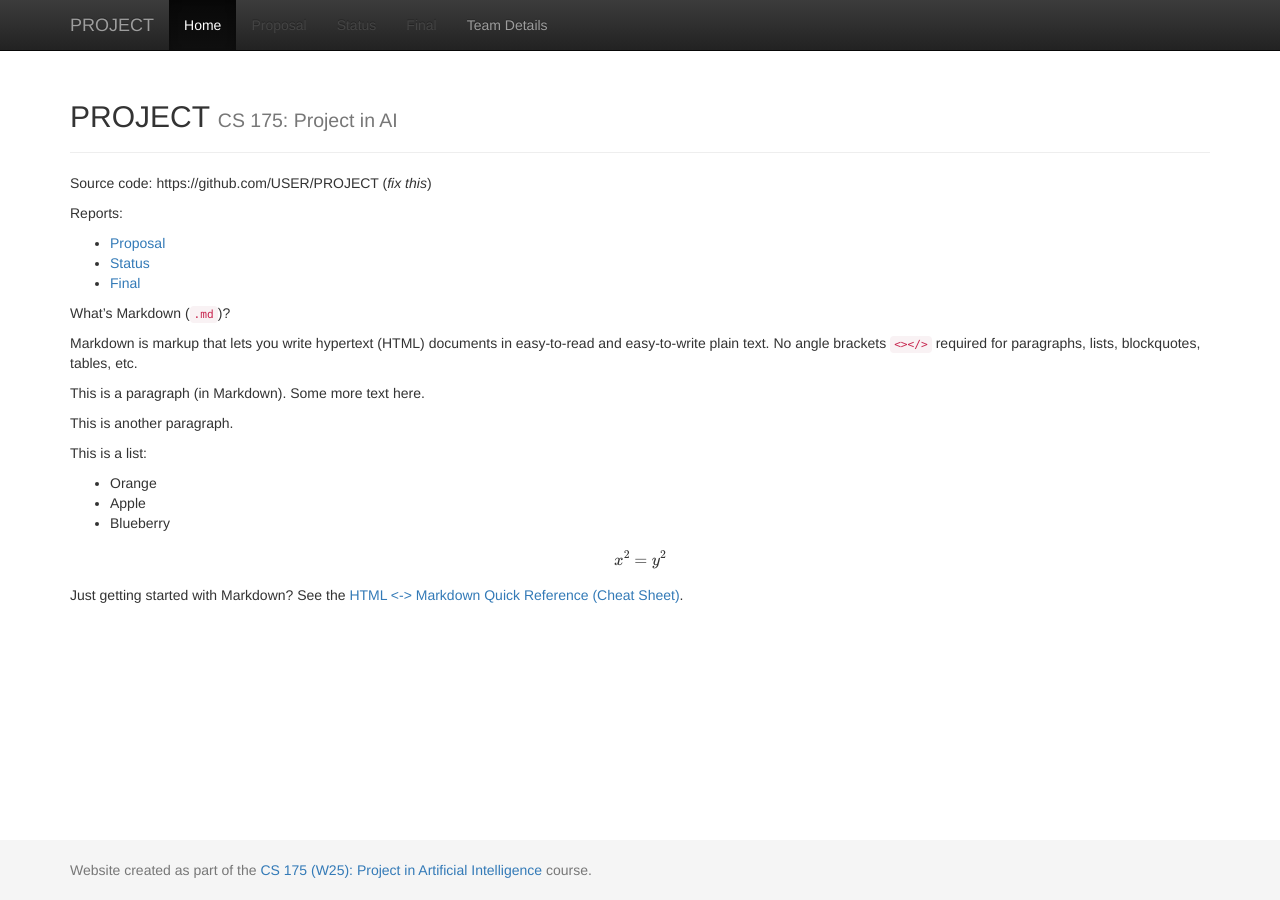
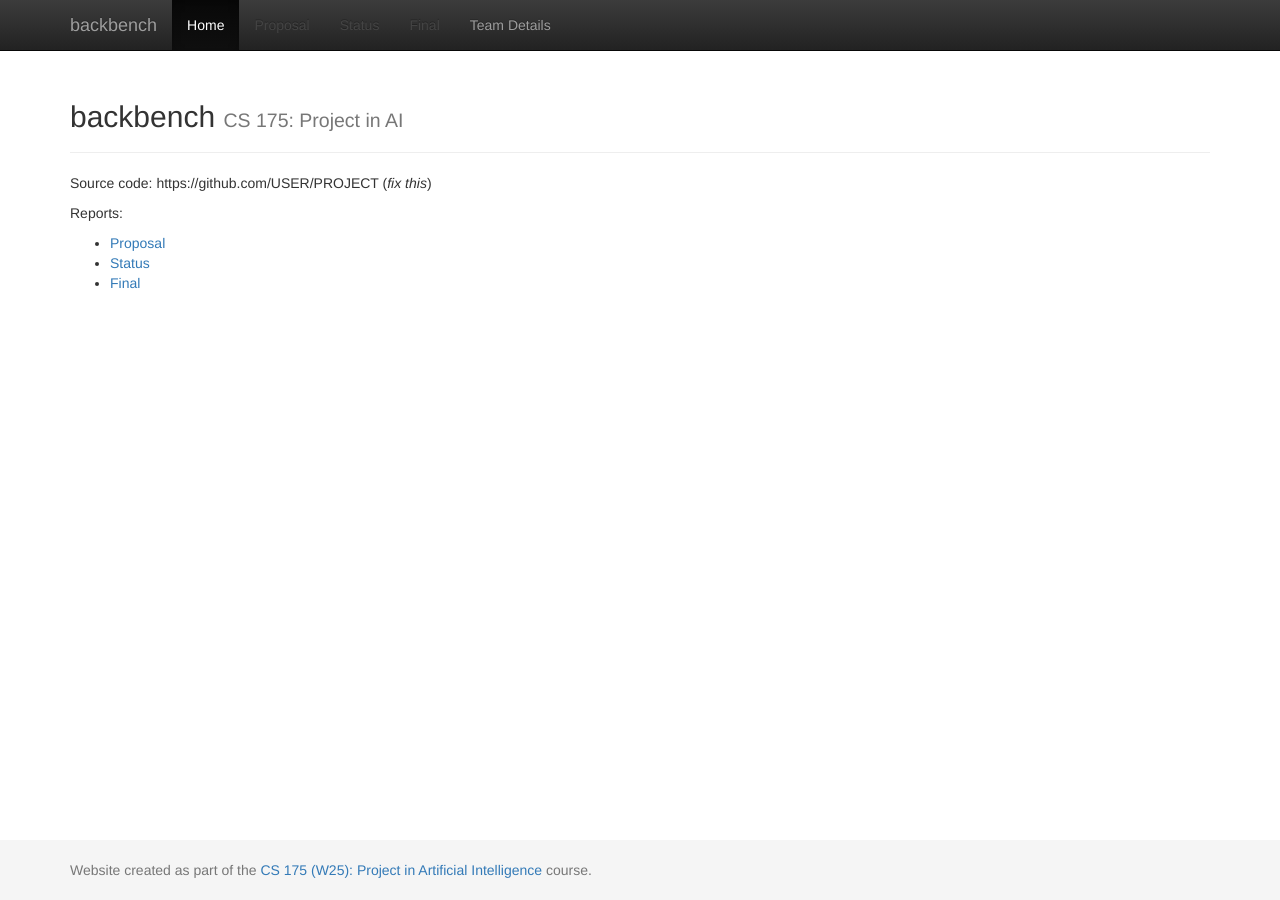
Before and after one commit to mcthoma1/backbench, a Jekyll site: the page built from docs/index.md, in a window 1280 px wide. Built offline with Jekyll 4.4.1, drawn with Linux system fonts in a browser that asks for light colours; formulas are drawn with MathJax 3.

Commit message:
modified the config.yml and index.md :wq
modified the config.yml and index.md
:wq
:wq!

```diff
--- a/docs/_config.yml
+++ b/docs/_config.yml
@@ -1,7 +1,7 @@
 ###########
 # site.title
 
-title:    'PROJECT'
+title:    'backbench'
 subtitle: 'CS 175: Project in AI'
 
 
--- a/docs/index.md
+++ b/docs/index.md
@@ -10,31 +10,3 @@
 - [Proposal](proposal.html)
 - [Status](status.html)
 - [Final](final.html)
-
-What's Markdown (`.md`)?
-
-Markdown is markup that lets you write hypertext (HTML) documents
-in easy-to-read and easy-to-write plain text.
-No angle brackets `<></>` required for
-paragraphs, lists, blockquotes, tables, etc.
-
-
-This is a paragraph (in Markdown). Some more
-text here.
-
-This is another paragraph.
-
-This is a list:
-
-- Orange
-- Apple
-- Blueberry
-
-$$x^2 = y^2$$
-
-
-Just getting started with Markdown?
-See the [HTML <-> Markdown Quick Reference (Cheat Sheet)][quickref].
-
-
-[quickref]: https://github.com/mundimark/quickrefs/blob/master/HTML.md
```
